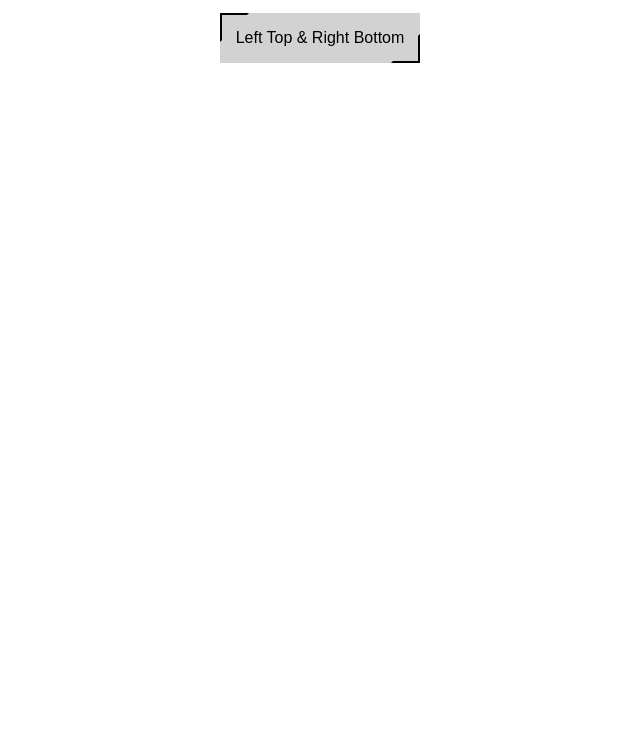
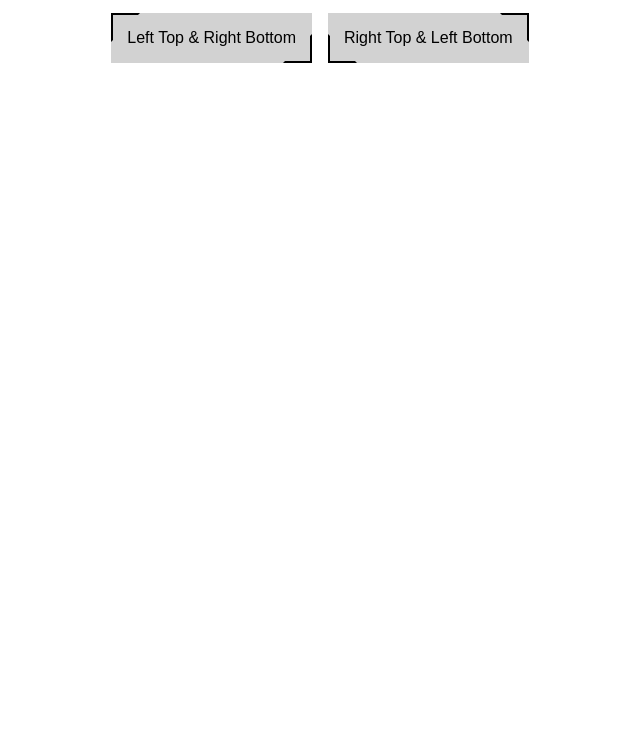
Before and after one commit to andy922200/css3-animations-transforms-and-transitions-ultimate-guide, a plain HTML site: page section6/6-4/index.html in a window 1280 px wide. Shown: the part 62-800 px from the top of the page, without its empty margins (320-960 px from the left). Drawn offline with Linux system fonts and the light colour scheme.

Commit message:
1. finish 6-4-2

```diff
--- a/section6/6-4/index.html
+++ b/section6/6-4/index.html
@@ -5,17 +5,21 @@
     <meta charset="UTF-8">
     <meta http-equiv="X-UA-Compatible" content="IE=edge">
     <meta name="viewport" content="width=device-width, initial-scale=1.0">
-    <title>Section 6-4 - Left Top & Right Bottom Corner to full Button Effect</title>
+    <title>Section 6-4 - Corner to full Button Effect</title>
     <link rel="stylesheet" href="style.css">
 </head>
 
 <body>
 
-    <h2>Left Top & Right Bottom Corner to full Button Effect</h2>
+    <h2>Corner to full Button Effect</h2>
 
     <div class="container">
         <button class="button left-top-right-bottom">
             <span>Left Top & Right Bottom</span>
+        </button>
+
+        <button class="button right-top-left-bottom">
+            <span>Right Top & Left Bottom</span>
         </button>
     </div>
 
--- a/section6/6-4/style.css
+++ b/section6/6-4/style.css
@@ -49,3 +49,35 @@ button{
     border-left-color: transparent;
     transition: width 0.6s ease, height 0.6s ease;
 }
+
+.right-top-left-bottom::before{
+    position:absolute;
+    content:'';
+    width:25px;
+    height:25px;
+    top:0;
+    right:0;
+    border: 2px solid black;
+    border-bottom-color: transparent;
+    border-left-color: transparent;
+    transition: width 0.6s ease, height 0.6s ease;
+}
+
+.right-top-left-bottom:hover::before,
+.right-top-left-bottom:hover::after{
+    width:100%;
+    height:100%;
+}
+
+.right-top-left-bottom::after{
+    position:absolute;
+    content:'';
+    width:25px;
+    height:25px;
+    bottom:0;
+    left:0;
+    border: 2px solid black;
+    border-top-color: transparent;
+    border-right-color: transparent;
+    transition: width 0.6s ease, height 0.6s ease;
+}
```
